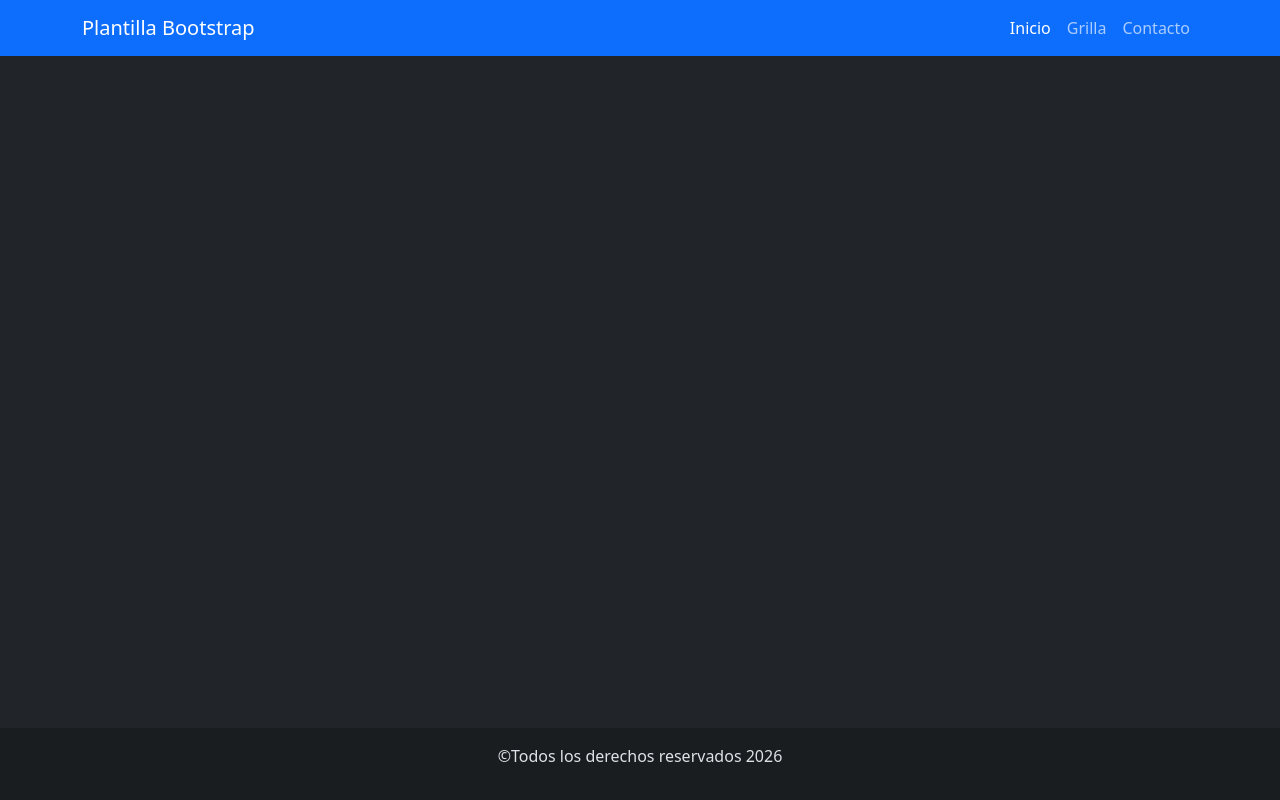
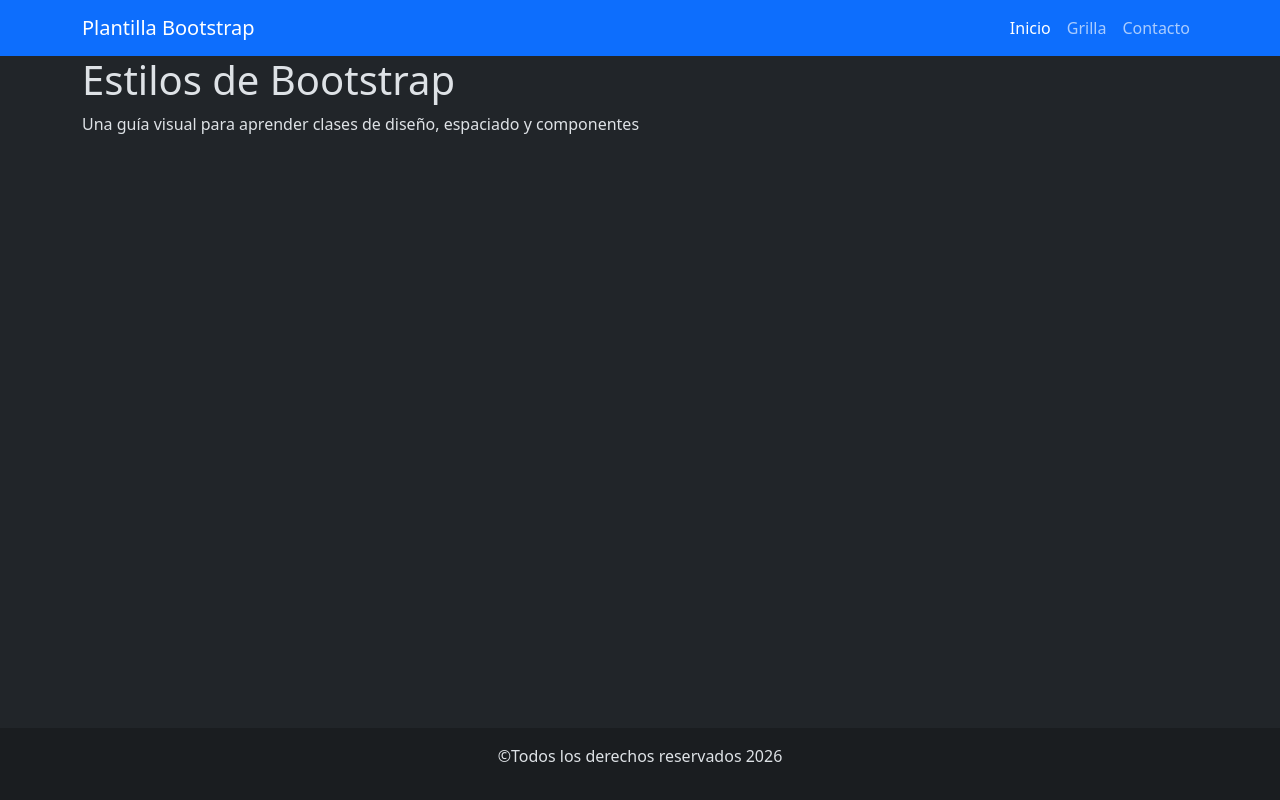
Before and after one commit to ntfran/plantilla-bootstrap-25, a plain HTML site: page index.html in a window 1280 px wide. Drawn offline with nearby package versions, Linux system fonts and the light colour scheme.

Commit message:
feat:Preparar el inicio para el contenido para estilos de bootstrap

```diff
--- a/index.html
+++ b/index.html
@@ -42,7 +42,15 @@
         </div>
       </nav>
     </header>
-    <main></main>
+    <main>
+      <section class="container">
+        <h1>Estilos de Bootstrap</h1>
+        <p>
+          Una guía visual para aprender clases de diseño, espaciado y
+          componentes
+        </p>
+      </section>
+    </main>
     <footer class="text-center bg-dark-subtle py-3">
       <p>&copy;Todos los derechos reservados 2026</p>
     </footer>
```
